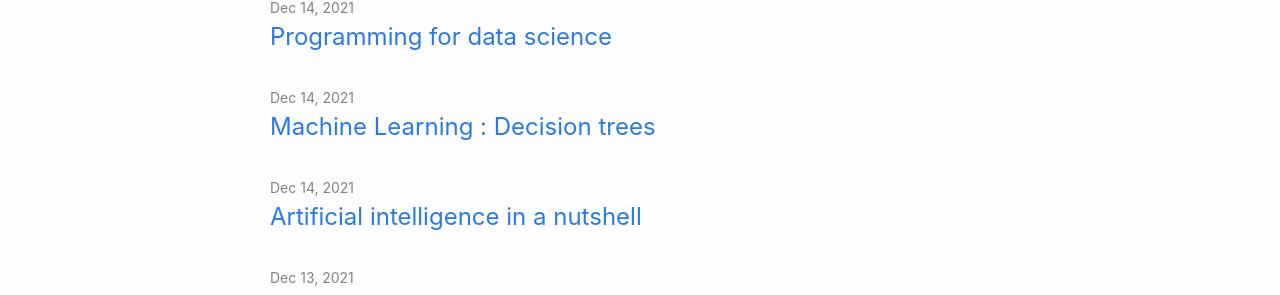
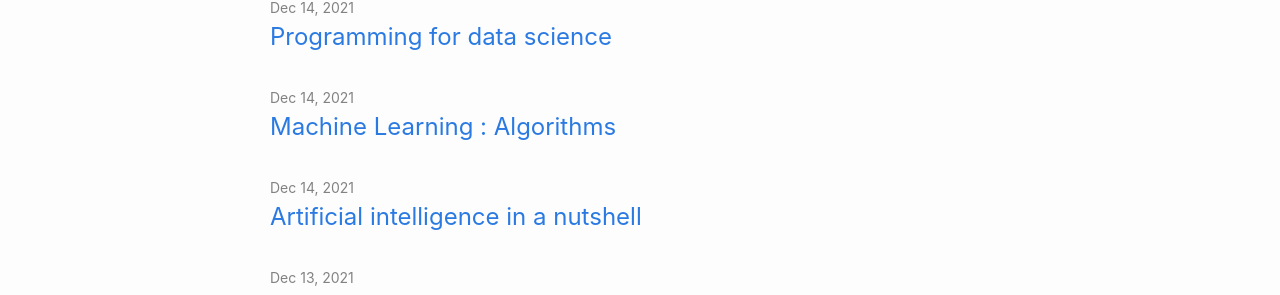
Before and after one commit to mosesimbahale/my-blog, a Jekyll site: the page built from index.markdown, in a window 1280 px wide. Shown: the part 788-1083 px from the top of the page. Built offline with Jekyll 4.4.1, drawn with Linux system fonts in a browser that asks for light colours.

Commit message:
Update 2021-12-14-Decision-Trees-algorithim.md

```diff
--- a/Tech-blog/_posts/2021-12-14-Decision-Trees-algorithim.md
+++ b/Tech-blog/_posts/2021-12-14-Decision-Trees-algorithim.md
@@ -1,6 +1,6 @@
 ---
 layout: post
-title:  "Machine Learning : Decision trees"
+title:  "Machine Learning :   Algorithms"
 date:   2021-12-14 10:30:35
 category: tech
 ---
```
